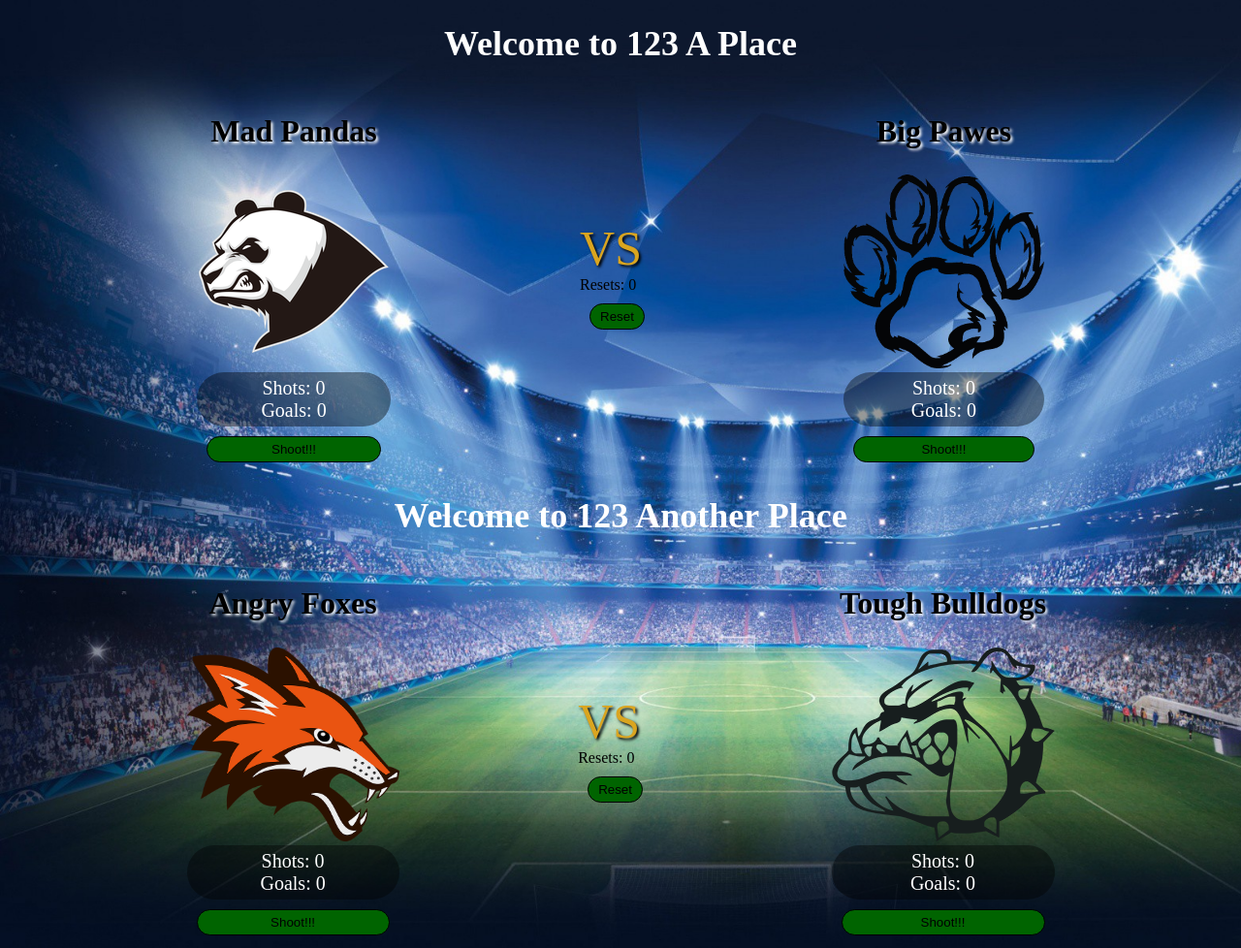
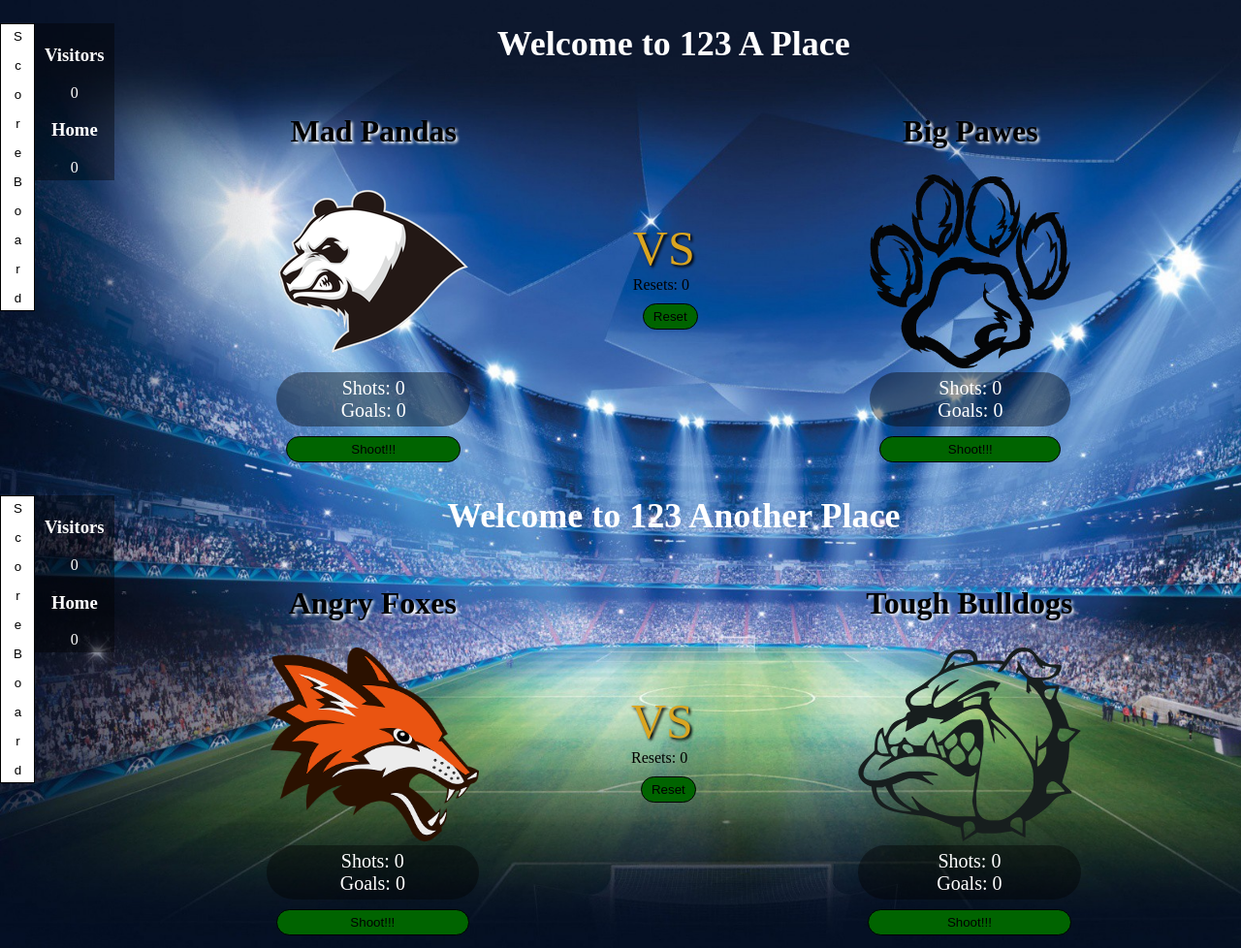
Before and after one commit to socr18/react-basics-sports-game, a plain HTML site: page index.html in a window 1280 px wide. Shown: the whole page at 97% size. Drawn offline with nearby package versions, Linux system fonts and the light colour scheme.

Commit message:
Added the Extra Hard Scoreboard

```diff
--- a/reactApp.js
+++ b/reactApp.js
@@ -30,6 +30,25 @@ function Team (props) {
             </div>
 
             <button onClick={props.shotsHandler}>Shoot!!!</button>
+        </div>
+    )
+}
+
+function ScoreBoard(props) {
+
+    return (
+        <div className="scoreBoard">
+            <button className="sButton">S c o r e B o a r d</button>
+            <div className="scoresWrap">
+                <div className="teamStats">
+                    <h3>Visitors</h3>
+                    <div className="teamScore">{props.visitingTeamStats.goals}</div>
+                </div>
+                <div className="teamStats">
+                    <h3>Home</h3>
+                    <div className="teamScore">{props.homeTeamStats.goals}</div>
+                </div>
+            </div>
         </div>
     )
 }
@@ -99,6 +118,10 @@ class Game extends React.Component {
     render() {
         return  (
             <div className="Games">
+                <ScoreBoard
+                    visitingTeamStats={this.state.visitingTeamStats}
+                    homeTeamStats={this.state.homeTeamStats}
+                />
                 <h1>Welcome to {this.props.venue}</h1>
                 <div className="gameContainer">
                     <Team
--- a/styles.css
+++ b/styles.css
@@ -183,3 +183,32 @@ button {
 .percentage {
     font-size: 16px;
 }
+
+.sButton {
+    background: white;
+    border-radius: 0;
+    margin: 0 0 0 -8px;
+    display: flex;
+    flex-direction: column;
+    flex-flow: wrap;
+    justify-content: left;
+    writing-mode: vertical-lr;
+    text-orientation: upright;
+    width: 36px;
+    float: left
+}
+
+.scoresWrap {
+    display: flex;
+    background: rgba(0, 0, 0, .4);
+    flex-direction: column;
+    float: left;
+    padding: 3px 10px 4px 10px;
+    justify-content: center;
+    float: left;
+}
+
+.teamStats {
+    text-align: center;
+    color: white;
+}
```
